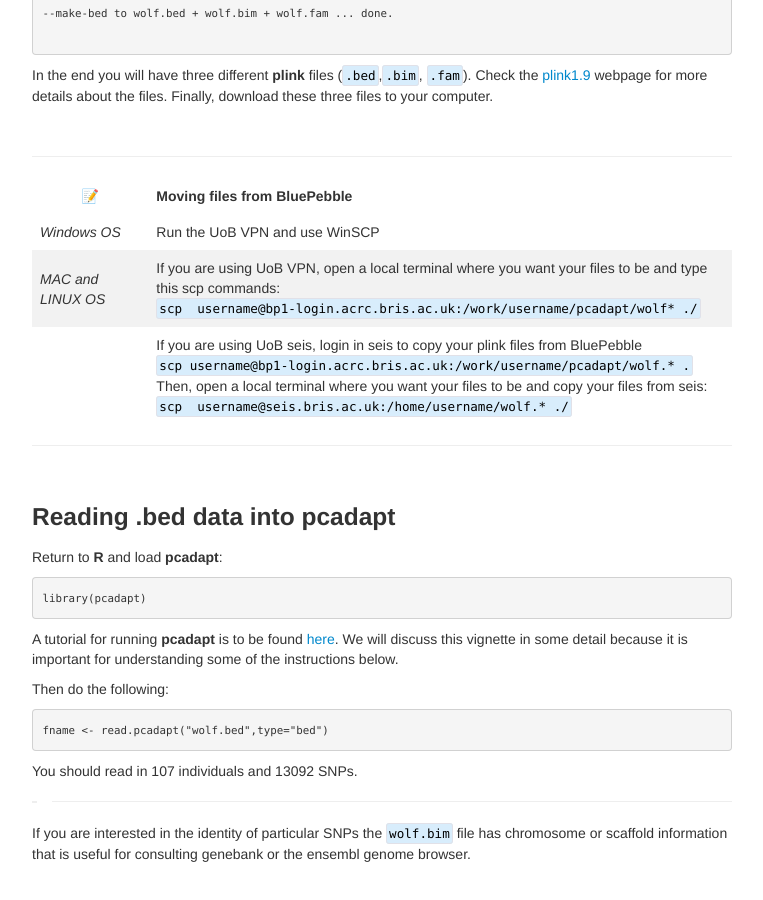
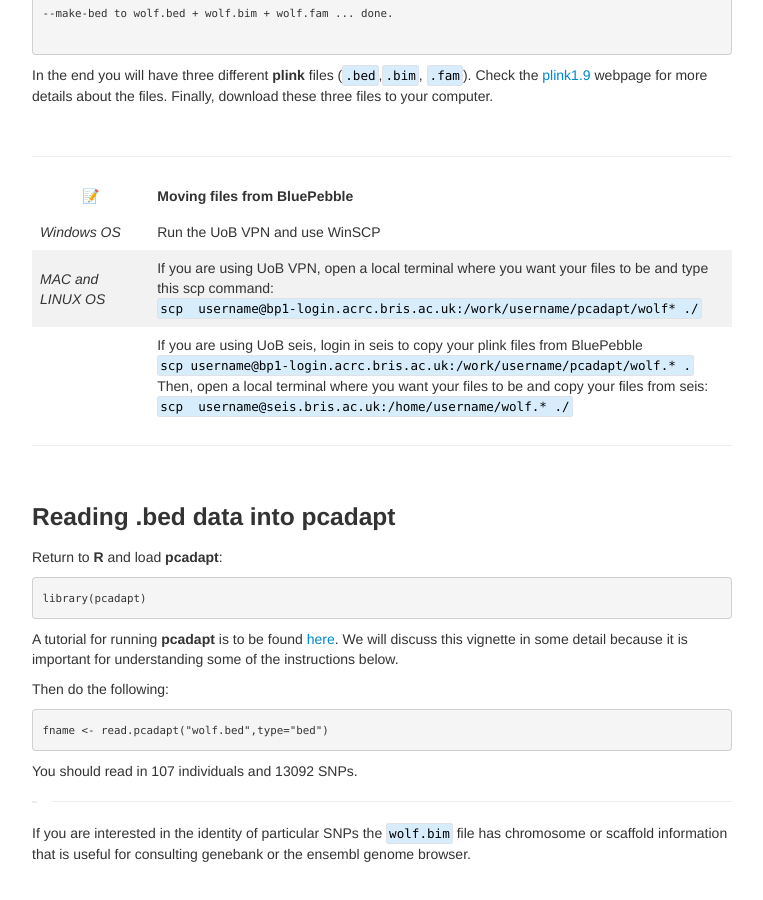
Before and after one commit to ritarasteiro/FieldCourse, a Jekyll site: the page built from pages/PCAdapt_practical.md, in a window 1280 px wide and 900 px high, scrolled down 1876 px. Shown: the whole window, without its empty margins (258-1021 px from the left). Built offline with Jekyll 4.4.1, drawn with Linux system fonts in a browser that asks for light colours.

Commit message:
Update PCAdapt_practical.md

````diff
--- a/pages/PCAdapt_practical.md
+++ b/pages/PCAdapt_practical.md
@@ -96,7 +96,7 @@ In the end you will have three different **plink** files (```.bed```,```.bim```,
 |   📝     | Moving files from BluePebble
 |---------------|:---------------------------|
 | *Windows OS*  |Run the UoB VPN and use WinSCP|
-| *MAC and LINUX OS* | If you are using UoB VPN, open a local terminal where you want your files to be and type this scp commands: <br/> ```scp  username@bp1-login.acrc.bris.ac.uk:/work/username/pcadapt/wolf* ./```|
+| *MAC and LINUX OS* | If you are using UoB VPN, open a local terminal where you want your files to be and type this scp command: <br/> ```scp  username@bp1-login.acrc.bris.ac.uk:/work/username/pcadapt/wolf* ./```|
 | |If you are using UoB seis, login in seis to copy your plink files from BluePebble <br/> ```scp username@bp1-login.acrc.bris.ac.uk:/work/username/pcadapt/wolf.* .``` <br/> Then, open a local terminal where you want your files to be and copy your files from seis: <br/> ```scp  username@seis.bris.ac.uk:/home/username/wolf.* ./``` |
 
 -----
````
